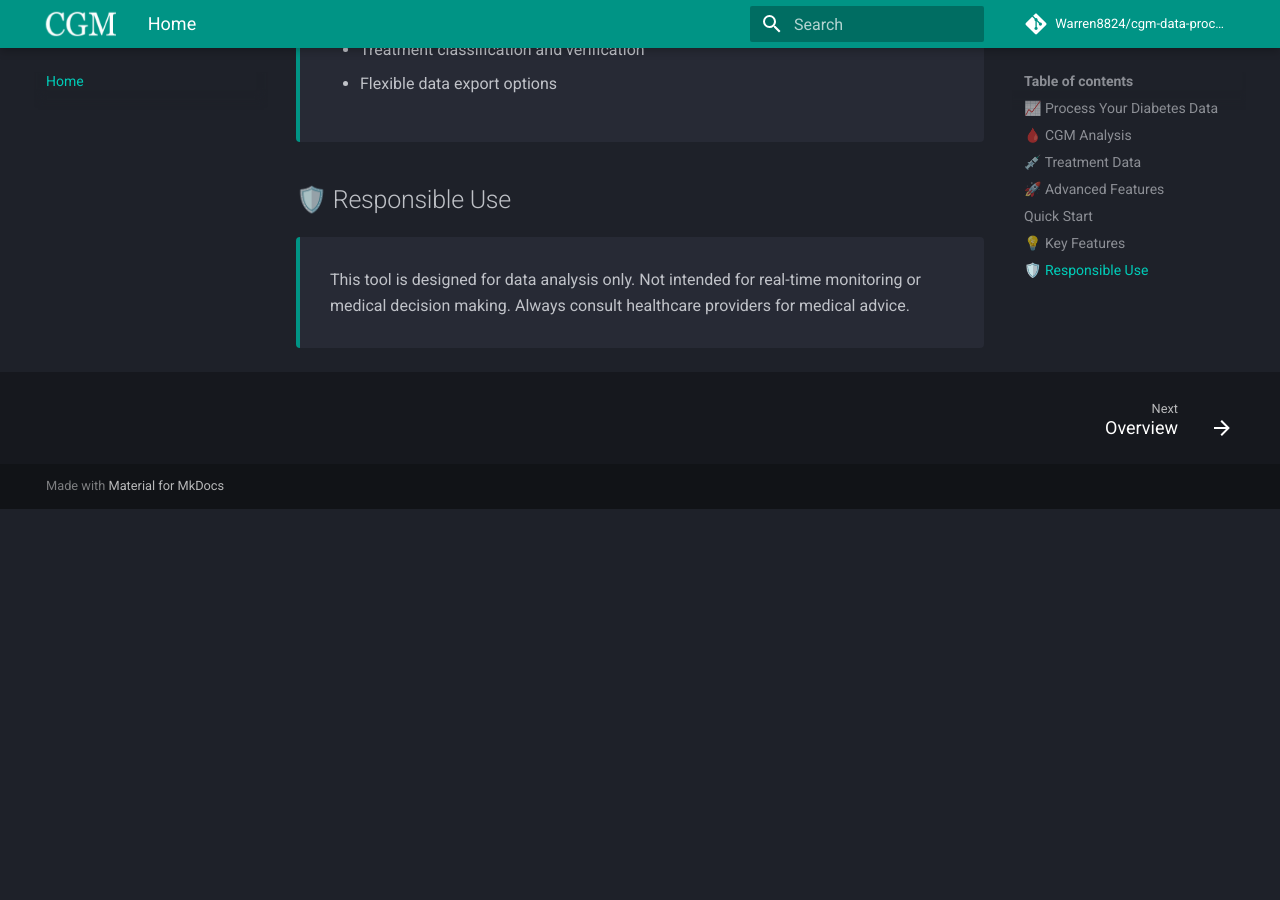
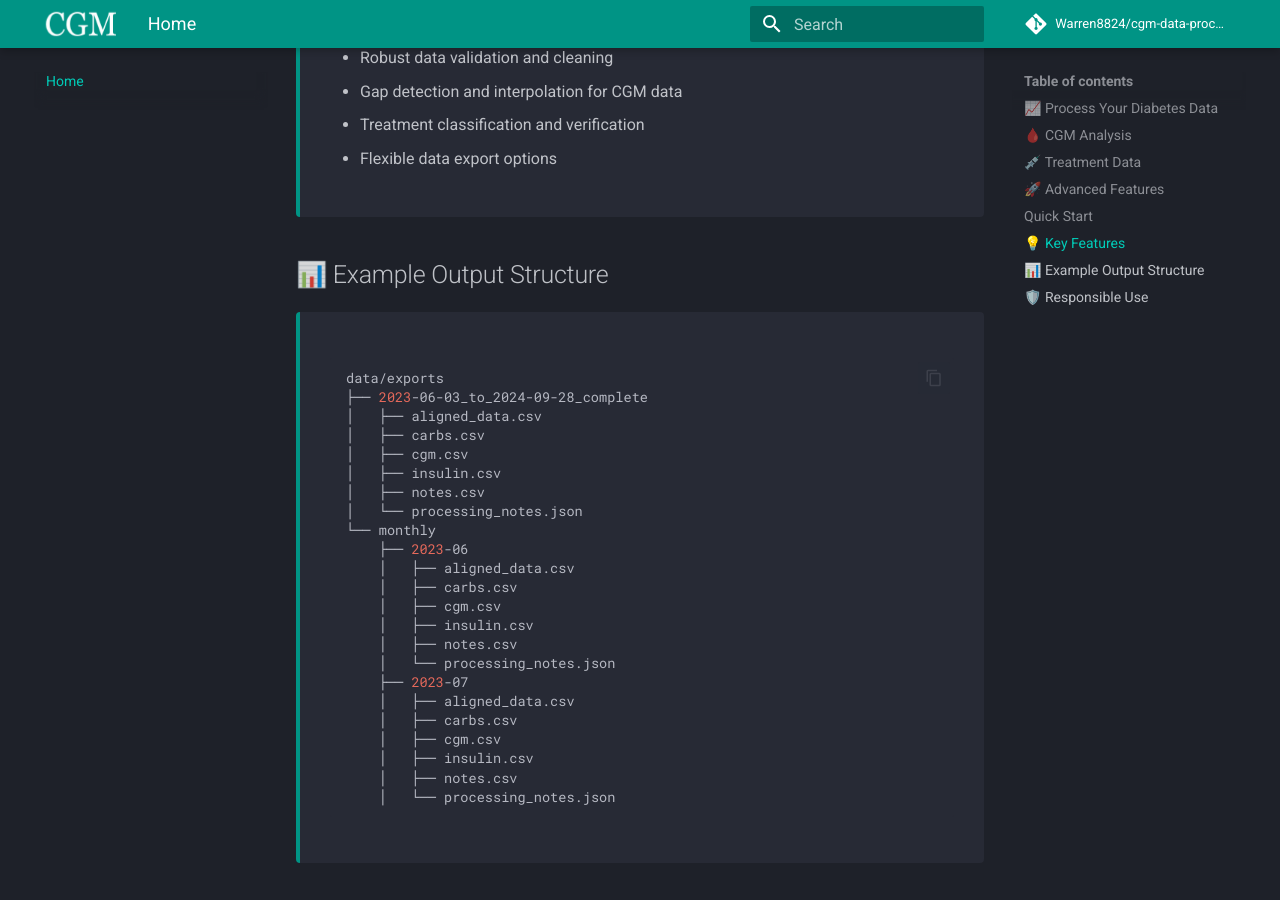
Before and after one commit to Warren8824/cgm-data-processor, an MkDocs documentation site: the page built from docs/index.md, in a window 1280 px wide and 900 px high, scrolled down 2024 px. Built offline with MkDocs 1.6.1 and Material for MkDocs 9.7.7, drawn with Linux system fonts in a browser that asks for light colours; comment, search, counter and statistics services are not loaded; before the commit the page ends 2533 px from its top, so only the background shows below that; some of the changed text lies outside the part shown.

Commit message:
Update index.md with output structure and link to installation.

````diff
--- a/docs/index.md
+++ b/docs/index.md
@@ -30,8 +31,11 @@
 - Automated format detection
 - Data alignment
 - Flexible export options
+- Complete metadata carried through to output format
 
 ## Quick Start
+
+Install CGM Data Processor - [Installation Guide](./getting-started/installation.md)
 
 The simplest way to use the CGM Data Processor is to run `python -m src.cli path/to/data/export.file` from the root directory. The following arguments can be supllied:
 
@@ -70,7 +74,37 @@ processed_data = DataProcessor.process_file("my_data.sqlite")
    <li>Treatment classification and verification</li>
    <li>Flexible data export options</li>
 </ul>
+</div>
 
+## 📊 Example Output Structure
+
+<div class="feature-card">
+
+```bash
+data/exports
+├── 2023-06-03_to_2024-09-28_complete
+│   ├── aligned_data.csv
+│   ├── carbs.csv
+│   ├── cgm.csv
+│   ├── insulin.csv
+│   ├── notes.csv
+│   └── processing_notes.json
+└── monthly
+    ├── 2023-06
+    │   ├── aligned_data.csv
+    │   ├── carbs.csv
+    │   ├── cgm.csv
+    │   ├── insulin.csv
+    │   ├── notes.csv
+    │   └── processing_notes.json
+    ├── 2023-07
+    │   ├── aligned_data.csv
+    │   ├── carbs.csv
+    │   ├── cgm.csv
+    │   ├── insulin.csv
+    │   ├── notes.csv
+    │   └── processing_notes.json
+```
 </div>
 
 ## 🛡️ Responsible Use
````
Also changed, not shown: other parts of docs/index.md (+4 -3 lines), site/search/search_index.json, site/sitemap.xml, 1 other file.
